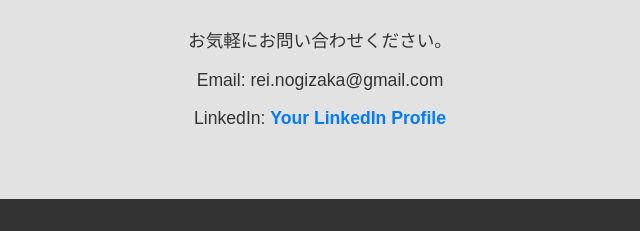
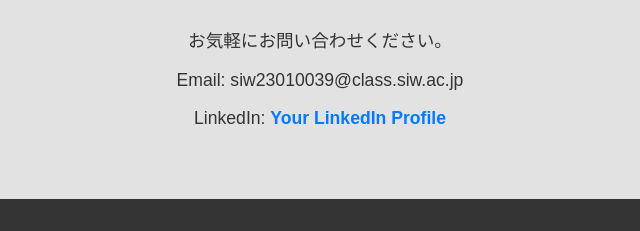
Before and after one commit to SIWyoshikawa/portfolio, a plain HTML site: page index.html in a window 1280 px wide. Shown: the part 2076-2307 px from the top of the page, 320-960 px from the left. Drawn offline with Linux system fonts and the light colour scheme.

Commit message:
Update email address

```diff
--- a/index.html
+++ b/index.html
@@ -69,7 +69,7 @@
     <section id="contact" class="section">
         <h2>Contact Me</h2>
         <p>お気軽にお問い合わせください。</p>
-        <p>Email: rei.nogizaka@gmail.com</p>
+        <p>Email: siw23010039@class.siw.ac.jp</p>
         <p>LinkedIn: <a href="#" target="_blank">Your LinkedIn Profile</a></p>
     </section>
 
```
